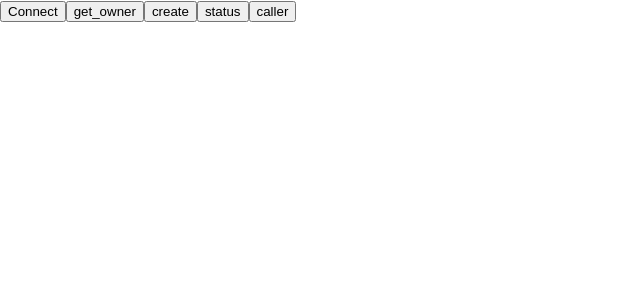
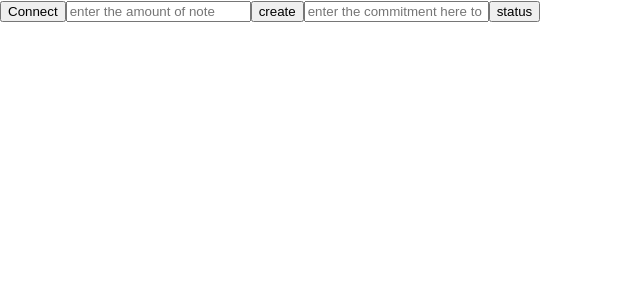
Before and after one commit to HiteshMittal07/CryptoCash_Starknet, a React (Create React App) app in the folder client/: page / in a window 1280 px wide. Shown: the top 300 px of the page, without its empty margins (0-640 px from the left). Built offline with nearby package versions, Linux system fonts and the light colour scheme.

Commit message:
properly settled createNote function

```diff
--- a/client/src/App.js
+++ b/client/src/App.js
@@ -3,8 +3,10 @@ import { connect, disconnect } from "@argent/get-starknet";
 import { useState } from "react";
 import { Contract, RpcProvider, json } from "starknet";
 import contractABI from "./abis/myAbi.json";
+import contract_token_ABI from "./abis/STRKAbi.json";
 import random from "./utils/random";
 import { commitmentHash } from "./utils/createHash";
+import bigInt from "big-integer";
 // import "dotenv/config";
 function App() {
   const [account, setAccount] = useState(null);
@@ -22,6 +24,18 @@ function App() {
   }
   async function createNote() {
     const contract = new Contract(contractABI, Contract_Address, account);
+    const amount = document.querySelector("#amount").value.toString();
+    const contract_Token = new Contract(
+      contract_token_ABI,
+      STRK_token_address,
+      account
+    );
+    try {
+      const tx1 = await contract_Token.approve(Contract_Address, amount);
+    } catch (error) {
+      alert(error);
+      return;
+    }
     const secret = random();
     console.log(secret);
     const nullifier = random();
@@ -30,49 +44,51 @@ function App() {
       parseInt(secret)
     );
     console.log(commitment_hash);
-    const hex_commitment_hash = "0x" + commitment_hash.toString(16);
-    const tx = await contract.createNote(
-      { low: 10000, high: 200 },
-      STRK_token_address,
-      { low: 1000, high: 0 }
-    );
+    const hex_commitment_hash = toHex(commitment_hash);
+    console.log(hex_commitment_hash);
+    try {
+      const tx = await contract.createNote(
+        hex_commitment_hash,
+        STRK_token_address,
+        amount
+      );
+    } catch (error) {
+      alert(error);
+    }
   }
-  async function get_owner() {
+
+  function toHex(number) {
+    // Ensure the input is a BigInt
+    const bigIntNumber = bigInt(number);
+
+    // Convert the BigInt to a hexadecimal string
+    const hexString = bigIntNumber.toString(16);
+
+    // Return the hexadecimal string with '0x' prefix
+    return "0x" + hexString;
+  }
+
+  async function get_status() {
+    const commitment_hash = document.querySelector("#status").value;
     const provider = new RpcProvider({
       nodeUrl: "https://starknet-sepolia.public.blastapi.io/rpc/v0_7",
     });
     console.log(provider);
     const contract = new Contract(contractABI, Contract_Address, provider);
-    console.log(contract);
-    const owner = await contract.get_owner();
-    console.log(owner.toString(16));
-  }
-
-  async function get_status() {
-    const provider = new RpcProvider({
-      nodeUrl: "https://starknet-sepolia.public.blastapi.io/rpc/v0_7",
-    });
-    console.log(provider);
-    const contract = new Contract(contractABI, Contract_Address, provider);
-    const status = await contract.get_note_status({ low: 10000, high: 200 });
-    console.log(status);
-  }
-  async function getCaller() {
-    const provider = new RpcProvider({
-      nodeUrl: "https://starknet-sepolia.public.blastapi.io/rpc/v0_7",
-    });
-    console.log(provider);
-    const contract = new Contract(contractABI, Contract_Address, account);
-    const status = await contract.get_caller();
+    const status = await contract.get_note_status(commitment_hash);
     console.log(status);
   }
   return (
     <div>
       <button onClick={connectWallet}>Connect</button>
-      <button onClick={get_owner}>get_owner</button>
+      <input type="text" id="amount" placeholder="enter the amount of note" />
       <button onClick={createNote}>create</button>
+      <input
+        type="text"
+        id="status"
+        placeholder="enter the commitment here to check the status"
+      />
       <button onClick={get_status}>status</button>
-      <button onClick={getCaller}>caller</button>
     </div>
   );
 }
```
